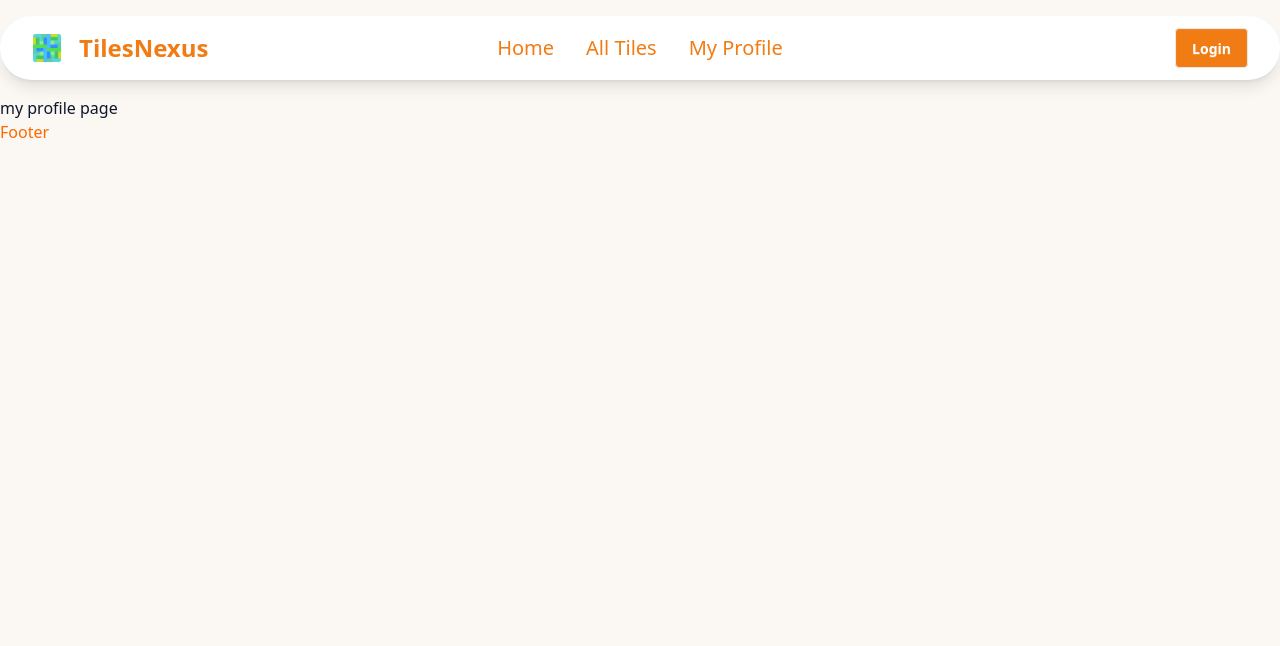
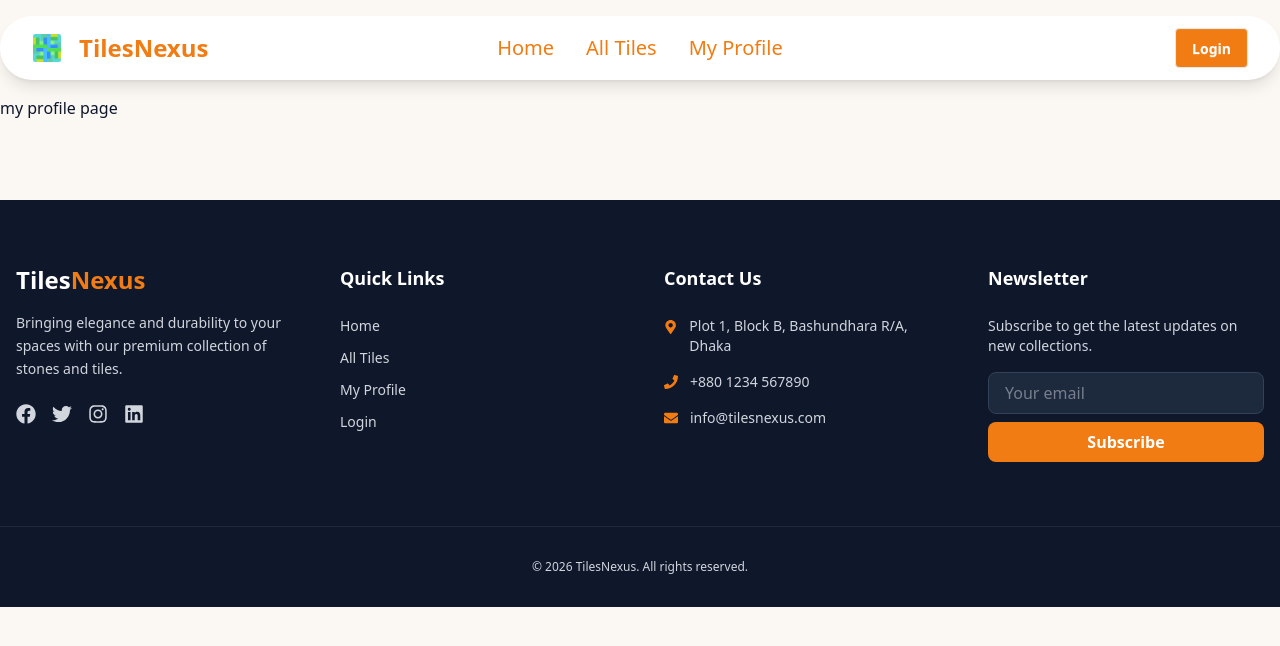
Before and after one commit to Hridrita/TilesNexus, a Next.js app: page /MyProfile in a window 1280 px wide. Shown: the top 646 px of the page. Built offline with nearby package versions, Linux system fonts and the light colour scheme.

Commit message:
added featured and footer section

```diff
--- a/db.json
+++ b/db.json
@@ -120,4 +120,46 @@
     "material": "Cement",
     "inStock": false
   }
-] }
+],
+
+
+"trending-tiles": [
+  {
+    "_id": "6632c1a1",
+    "title": "Rustic Terra Slate",
+    "image": "https://i.ibb.co.com/gZF8QwNW/image.png",
+    "category": "Natural Stone",
+    "price": 45.50,
+    "rating": 4.8,
+    "description": "A perfect blend of earthy red and charcoal gray, this slate tile brings a rugged yet sophisticated natural look to any outdoor or indoor accent wall."
+  },
+  {
+    "_id": "6632c1a2",
+    "title": "Emerald Glazed Ceramic",
+    "image": "https://i.ibb.co.com/Ldx8KXcq/image.png",
+    "category": "Modern Ceramic",
+    "price": 32.00,
+    "rating": 4.9,
+    "description": "With a high-gloss finish and deep emerald tones, these tiles are designed to create a bold, luxurious statement in modern kitchens and bathrooms."
+  },
+  {
+    "_id": "6632c1a3",
+    "title": "Artisan Geometric Mosaic",
+    "image": "https://i.ibb.co.com/j9gJkCBD/image.png",
+    "category": "Artistic Mosaic",
+    "price": 58.75,
+    "rating": 4.7,
+    "description": "Intricate patterns meeting monochrome elegance. These handcrafted mosaic tiles add a touch of timeless artistry to your living room flooring."
+  },
+  {
+    "_id": "6632c1a4",
+    "title": "Industrial Concrete Texture",
+    "image": "https://i.ibb.co.com/VWGQ7ms0/image.png",
+    "category": "Industrial Floor",
+    "price": 28.90,
+    "rating": 4.6,
+    "description": "Minimalist and durable. This concrete-textured tile is ideal for high-traffic areas, offering a clean, raw aesthetic for urban-style interiors."
+  }
+]
+
+ }
--- a/next.config.mjs
+++ b/next.config.mjs
@@ -1,7 +1,22 @@
 /** @type {import('next').NextConfig} */
 const nextConfig = {
-  /* config options here */
   reactCompiler: true,
+  images: {
+    remotePatterns: [
+      {
+        protocol: 'https',
+        hostname: 'i.ibb.co.com', // এখানে শেষে '.com' যোগ করা হয়েছে
+      },
+      {
+        protocol: 'https',
+        hostname: 'i.ibb.co', // আগেরটিও রাখুন যদি কোনো ইমেজ এখান থেকে আসে
+      },
+      {
+        protocol: 'https',
+        hostname: 'images.unsplash.com',
+      },
+    ],
+  },
 };
 
 export default nextConfig;
--- a/package.json
+++ b/package.json
@@ -10,11 +10,13 @@
     "server": "json-server --watch db.json --port 3004"
   },
   "dependencies": {
+    "animate.css": "^4.1.1",
     "json-server": "^1.0.0-beta.15",
     "next": "16.2.4",
     "react": "19.2.4",
     "react-dom": "19.2.4",
-    "react-fast-marquee": "^1.6.5"
+    "react-fast-marquee": "^1.6.5",
+    "react-icons": "^5.6.0"
   },
   "devDependencies": {
     "@tailwindcss/postcss": "^4",
--- a/src/app/globals.css
+++ b/src/app/globals.css
@@ -1,5 +1,6 @@
 @import "tailwindcss";
 @plugin "daisyui";
+
 
 /* :root {
   --background: #ffffff;
--- a/src/app/layout.js
+++ b/src/app/layout.js
@@ -1,6 +1,7 @@
 import { Geist, Geist_Mono } from "next/font/google";
 import "./globals.css";
 import NavBar from "@/components/NavBar";
+import 'animate.css';
 
 
 const geistSans = Geist({
--- /dev/null
+++ b/src/components/Featured.jsx
@@ -0,0 +1,23 @@
+import { getTrendingTiles } from '@/lib/data';
+import React from 'react';
+import FeaturedCard from './FeaturedCard';
+
+const Featured = async() => {
+    const trendingTiles = await getTrendingTiles();
+    console.log(trendingTiles);
+    return (
+        <div>
+            <h2 className='font-bold text-4xl text-center mt-17 text-[#5c4b36] animate__animated animate__fadeInDown animate__delay-4s'>Top-Tier Tiles for Elegant Spaces</h2>
+
+            <div  className=" grid grid-cols-1 md:grid-cols-4 gap-3 mt-8">
+                {
+                trendingTiles.map(trend => <FeaturedCard key={trend.id} trend={trend}></FeaturedCard>)
+            }
+            </div>
+
+
+        </div>
+    );
+};
+
+export default Featured;
--- /dev/null
+++ b/src/components/FeaturedCard.jsx
@@ -0,0 +1,31 @@
+import Image from "next/image";
+import React from "react";
+
+const FeaturedCard = ({ trend }) => {
+  return (
+    <div>
+      <div className="card bg-base-100 w-full shadow-sm">
+        <figure>
+          <Image
+            src={trend.image}
+            alt="Tiles"
+            width={500}
+            height={300}
+            className="w-full h-48 object-cover"
+          />
+        </figure>
+        <div className="card-body">
+          <h2 className="card-title text-[#5c4b36] font-bold">{trend.title}</h2>
+          <p className="text-[#5c4b36]">
+            {trend.description}
+          </p>
+          <div className="card-actions justify-end">
+            <button className="btn bg-[#f17c13] text-white">View Details</button>
+          </div>
+        </div>
+      </div>
+    </div>
+  );
+};
+
+export default FeaturedCard;
--- a/src/components/Footer.jsx
+++ b/src/components/Footer.jsx
@@ -1,10 +1,77 @@
 import React from 'react';
+import Link from 'next/link';
+import { FaFacebook, FaTwitter, FaInstagram, FaLinkedin, FaEnvelope, FaPhone, FaMapMarkerAlt } from 'react-icons/fa';
 
 const Footer = () => {
     return (
-        <div>
-            <h2 className='text-orange-500'>Footer</h2>
-        </div>
+        <footer className="bg-slate-900 text-gray-300 pt-16 pb-8 mt-20">
+            <div className="container mx-auto px-4 grid grid-cols-1 md:grid-cols-2 lg:grid-cols-4 gap-12">
+
+                {/* Brand Section */}
+                <div className="space-y-4">
+                    <h2 className="text-2xl font-bold text-white">Tiles<span className="text-[#f17c13]">Nexus</span></h2>
+                    <p className="text-sm leading-relaxed">
+                        Bringing elegance and durability to your spaces with our premium collection of stones and tiles.
+                    </p>
+                    <div className="flex gap-4 pt-2">
+                        <a href="#" className="hover:text-[#f17c13] transition-colors text-xl"><FaFacebook /></a>
+                        <a href="#" className="hover:text-[#f17c13] transition-colors text-xl"><FaTwitter /></a>
+                        <a href="#" className="hover:text-[#f17c13] transition-colors text-xl"><FaInstagram /></a>
+                        <a href="#" className="hover:text-[#f17c13] transition-colors text-xl"><FaLinkedin /></a>
+                    </div>
+                </div>
+
+                {/* Quick Links */}
+                <div>
+                    <h3 className="text-lg font-semibold text-white mb-6">Quick Links</h3>
+                    <ul className="space-y-3 text-sm">
+                        <li><Link href="/" className="hover:text-[#f17c13] transition-colors">Home</Link></li>
+                        <li><Link href="/AllTiles/id" className="hover:text-[#f17c13] transition-colors">All Tiles</Link></li>
+                        <li><Link href="/MyProfile" className="hover:text-[#f17c13] transition-colors">My Profile</Link></li>
+                        <li><Link href="/login" className="hover:text-[#f17c13] transition-colors">Login</Link></li>
+                    </ul>
+                </div>
+
+                {/* Contact Us Section */}
+                <div>
+                    <h3 className="text-lg font-semibold text-white mb-6">Contact Us</h3>
+                    <ul className="space-y-4 text-sm">
+                        <li className="flex items-start gap-3">
+                            <FaMapMarkerAlt className="text-[#f17c13] mt-1" />
+                            <span>Plot 1, Block B, Bashundhara R/A, Dhaka</span>
+                        </li>
+                        <li className="flex items-center gap-3">
+                            <FaPhone className="text-[#f17c13]" />
+                            <span>+880 1234 567890</span>
+                        </li>
+                        <li className="flex items-center gap-3">
+                            <FaEnvelope className="text-[#f17c13]" />
+                            <span>info@tilesnexus.com</span>
+                        </li>
+                    </ul>
+                </div>
+
+                {/* Newsletter/Action */}
+                <div>
+                    <h3 className="text-lg font-semibold text-white mb-6">Newsletter</h3>
+                    <p className="text-sm mb-4">Subscribe to get the latest updates on new collections.</p>
+                    <div className="flex flex-col gap-2">
+                        <input
+                            type="email"
+                            placeholder="Your email"
+                            className="bg-slate-800 border border-slate-700 rounded-lg px-4 py-2 focus:outline-none focus:border-[#f17c13]"
+                        />
+                        <button className="bg-[#f17c13] hover:bg-[#d66b0e] text-white py-2 rounded-lg font-semibold transition-all">
+                            Subscribe
+                        </button>
+                    </div>
+                </div>
+            </div>
+
+            <div className="border-t border-slate-800 mt-16 pt-8 text-center text-xs">
+                <p>&copy; {new Date().getFullYear()} TilesNexus. All rights reserved.</p>
+            </div>
+        </footer>
     );
 };
 
--- a/src/components/HomePage.jsx
+++ b/src/components/HomePage.jsx
@@ -3,6 +3,7 @@ import TilesUpdate from './TilesUpdate';
 import Image from 'next/image';
 import BannerImg from "@/assests/textured-stone-wall-with-warm-accent-lighting.jpg"
 import Link from 'next/link';
+import Featured from './Featured';
 
 const HomaPage = () => {
     return (
@@ -18,18 +19,19 @@ const HomaPage = () => {
                     priority
                 />
                 <div className='absolute inset-0 bg-black/40 flex flex-col justify-center items-center text-center p-6'>
-                    <h1 className='text-white text-3xl md:text-5xl font-bold drop-shadow-lg'>
+                    <h1 className='text-white text-3xl md:text-5xl font-bold drop-shadow-lg animate__animated animate__fadeInDown'>
                         Discover Your Perfect Aesthetic
                     </h1>
-                    <p className='text-gray-200 mt-4 text-lg md:text-xl max-w-2xl drop-shadow-md'>
+                    <p className='text-gray-200 mt-4 text-lg md:text-xl max-w-2xl drop-shadow-md animate__animated animate__fadeInDown animate__delay-1s'>
                         Explore our premium collection of textured stones and ceramic tiles at TilesNexus.
                     </p>
-                    <Link href={"/AllTiles/id"} className='mt-8 px-6 py-3 bg-[#f17c13] text-white rounded-full font-semibold hover:bg-[#f37c66] transition-all'>
+                    <Link href={"/AllTiles/id"} className='mt-8 px-6 py-3 bg-[#f17c13] text-white rounded-full font-semibold hover:bg-[#f37c66] transition-all animate__animated animate__fadeInDown animate__delay-2s'>
                         Browse Now
                     </Link>
                 </div>
             </div>
             <TilesUpdate></TilesUpdate>
+            <Featured></Featured>
         </div>
     );
 };
--- a/src/lib/data.js
+++ b/src/lib/data.js
@@ -3,3 +3,9 @@ export async function getAllTiles() {
   const data = await res.json();
   return data;
 }
+
+export async function getTrendingTiles() {
+  const res = await fetch('https://tiles-nexus-server.onrender.com/trending-tiles');
+  const data = await res.json();
+  return data;
+}
```
Also changed, not shown: 1 other file (tests, documents, lock files or other folders).
